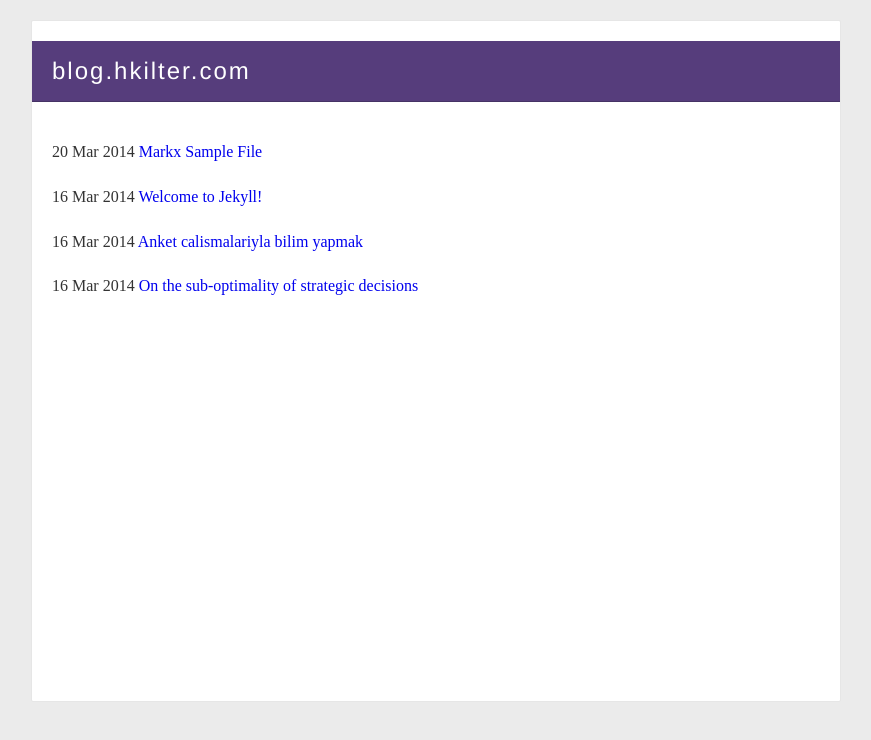
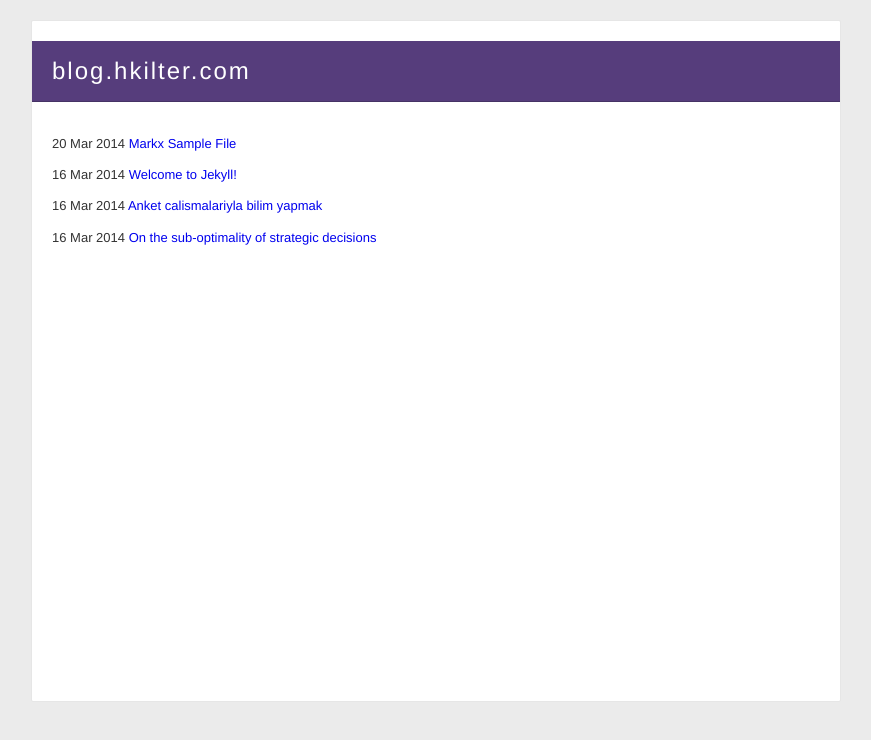
Before and after one commit to hkilter/hkilter-old.github.io, a Jekyll site: the page built from index.html, in a window 1280 px wide. Shown: the top 740 px of the page, without its empty margins (204-1075 px from the left). Built offline with Jekyll 4.4.1, drawn with Linux system fonts in a browser that asks for light colours; some web fonts are replaced; Markdown is read by kramdown in place of the engine named in the settings.

Commit message:
Update main.css

```diff
--- a/css/main.css
+++ b/css/main.css
@@ -117,10 +117,9 @@ aside #tools {
 }*/
 
 article {
-	font-family: "Mate", serif;
-	/*margin-left: 180px;*/
-	font-size: 16px;
-	line-height: 1.8;
+	font-family: Helvetica, Arial, sans-serif;
+	font-size: 13px;
+	line-height: 1.4;
 	padding-top: 20px;
 }
 
```
